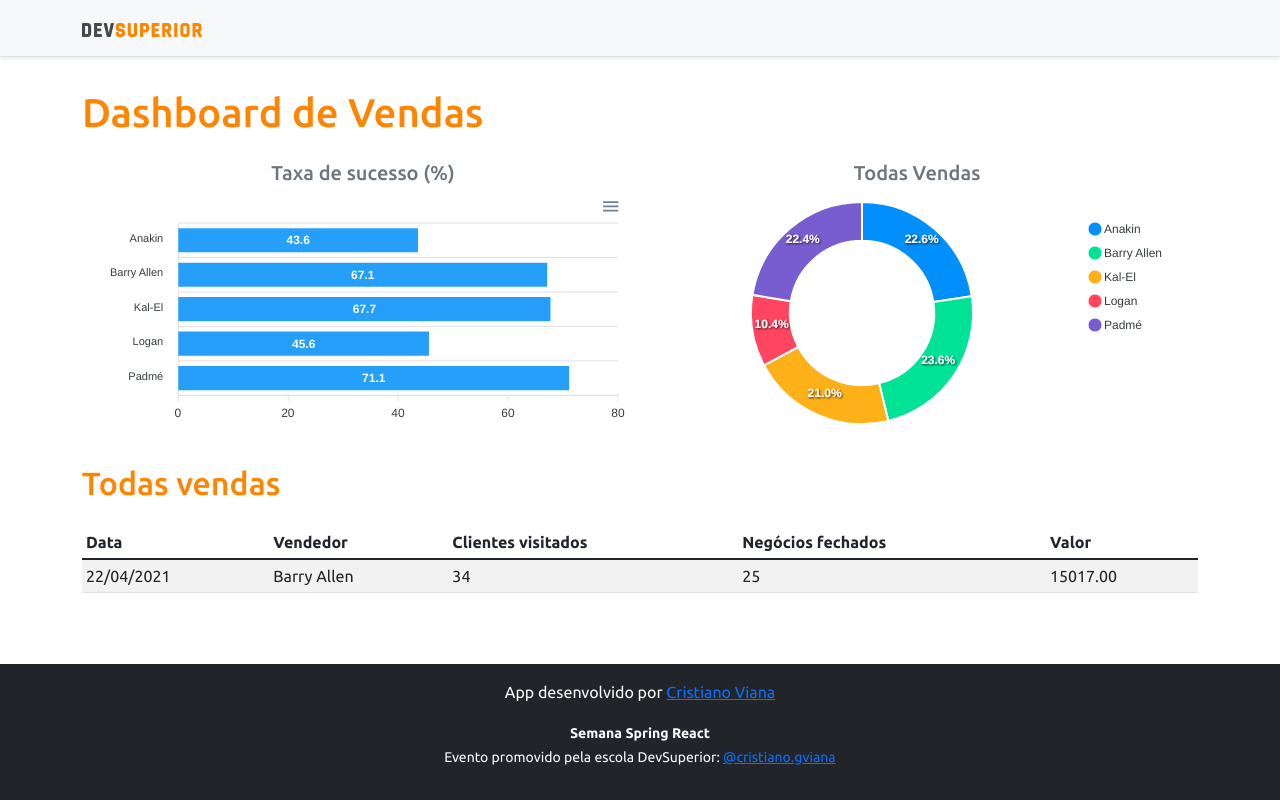
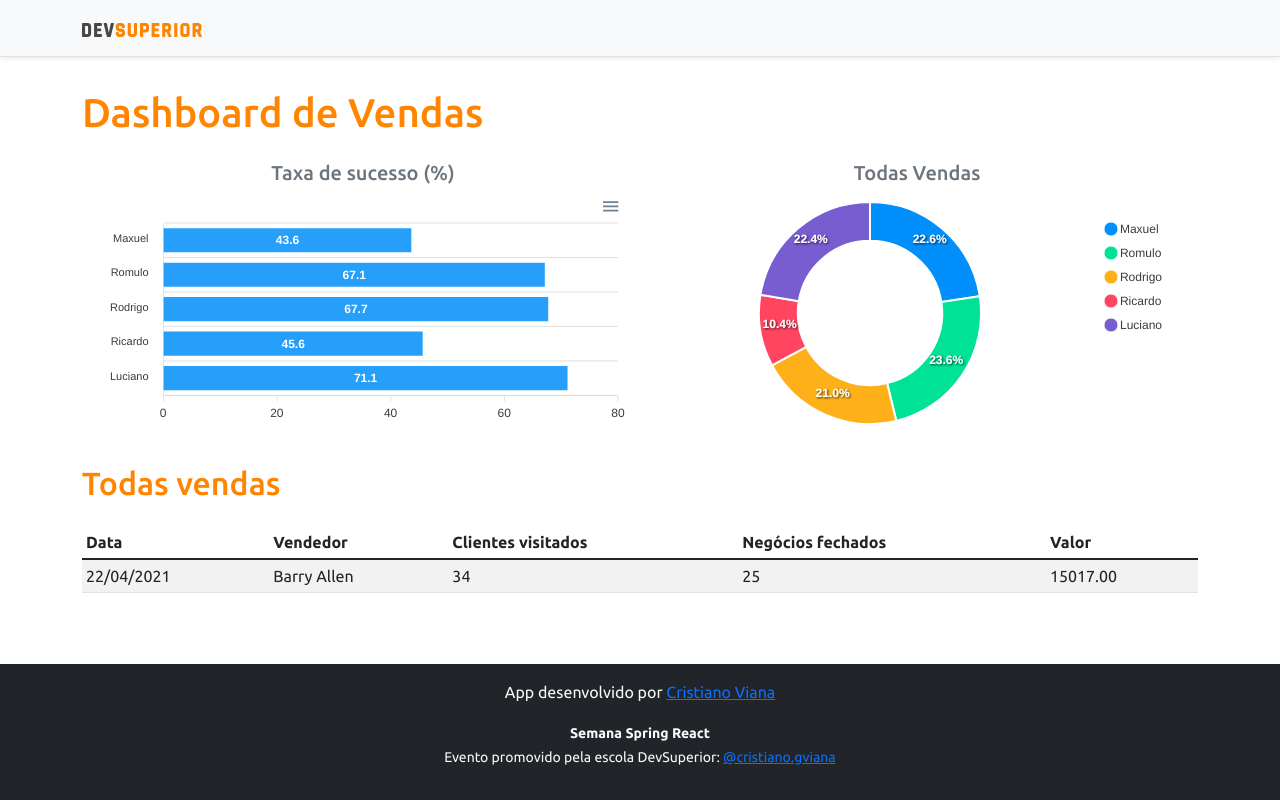
Before and after one commit to viana2015/project-sds3, a React (Create React App) app in the folder frontend/: page / in a window 1280 px wide. Built offline with nearby package versions, Linux system fonts and the light colour scheme.

Commit message:
update BarChart and DonutChart

```diff
--- a/frontend/src/components/BarChart/index.tsx
+++ b/frontend/src/components/BarChart/index.tsx
@@ -12,7 +12,7 @@ const BarChart = () => {
 
     const mockData = {
         labels: {
-            categories: ['Anakin', 'Barry Allen', 'Kal-El', 'Logan', 'Padmé']
+            categories: ['Maxuel', 'Romulo', 'Rodrigo', 'Ricardo', 'Luciano']
         },
         series: [
             {
--- a/frontend/src/components/DonutChart/index.tsx
+++ b/frontend/src/components/DonutChart/index.tsx
@@ -3,7 +3,7 @@ const DonutChart = () => {
 
     const mockData = {
         series: [477, 499, 444, 220, 473],
-        labels: ['Anakin', 'Barry Allen', 'Kal-El', 'Logan', 'Padmé']
+        labels: ['Maxuel', 'Romulo', 'Rodrigo', 'Ricardo', 'Luciano']
     }
 
     const options = {
```
